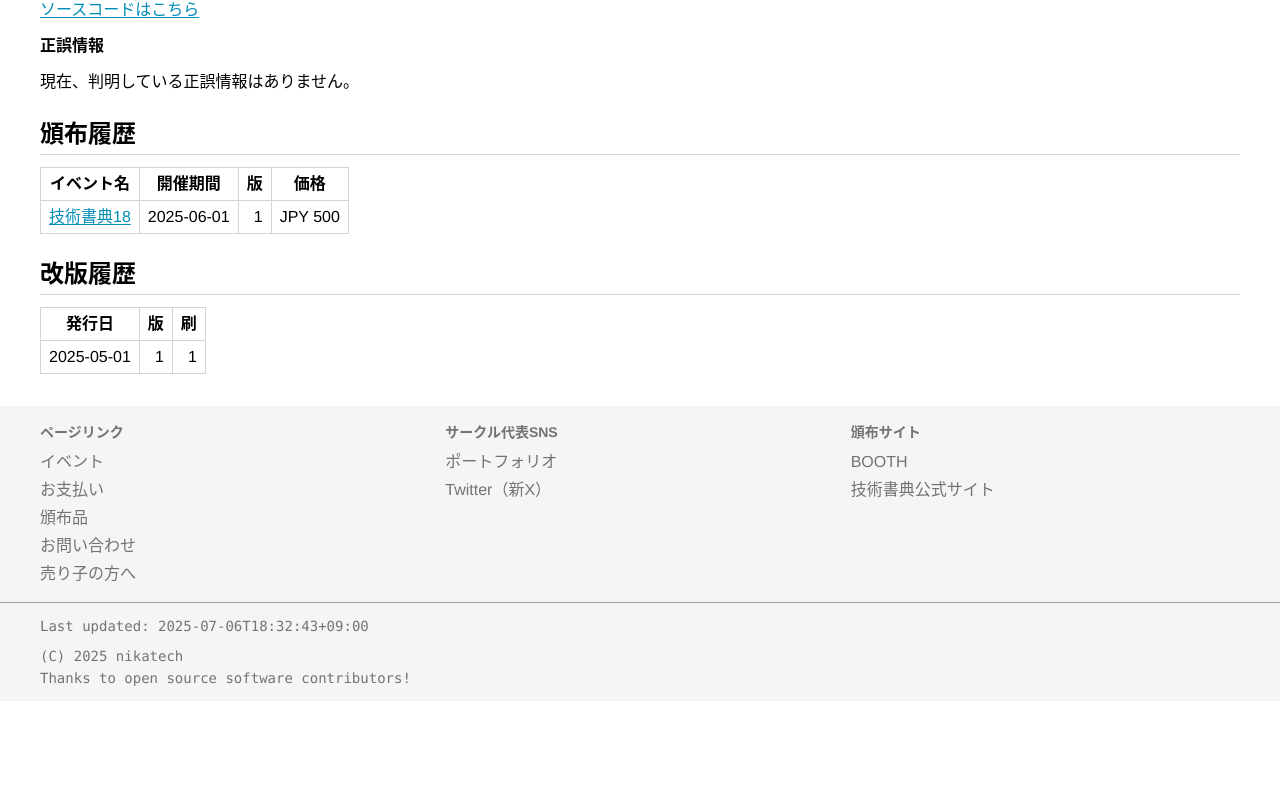
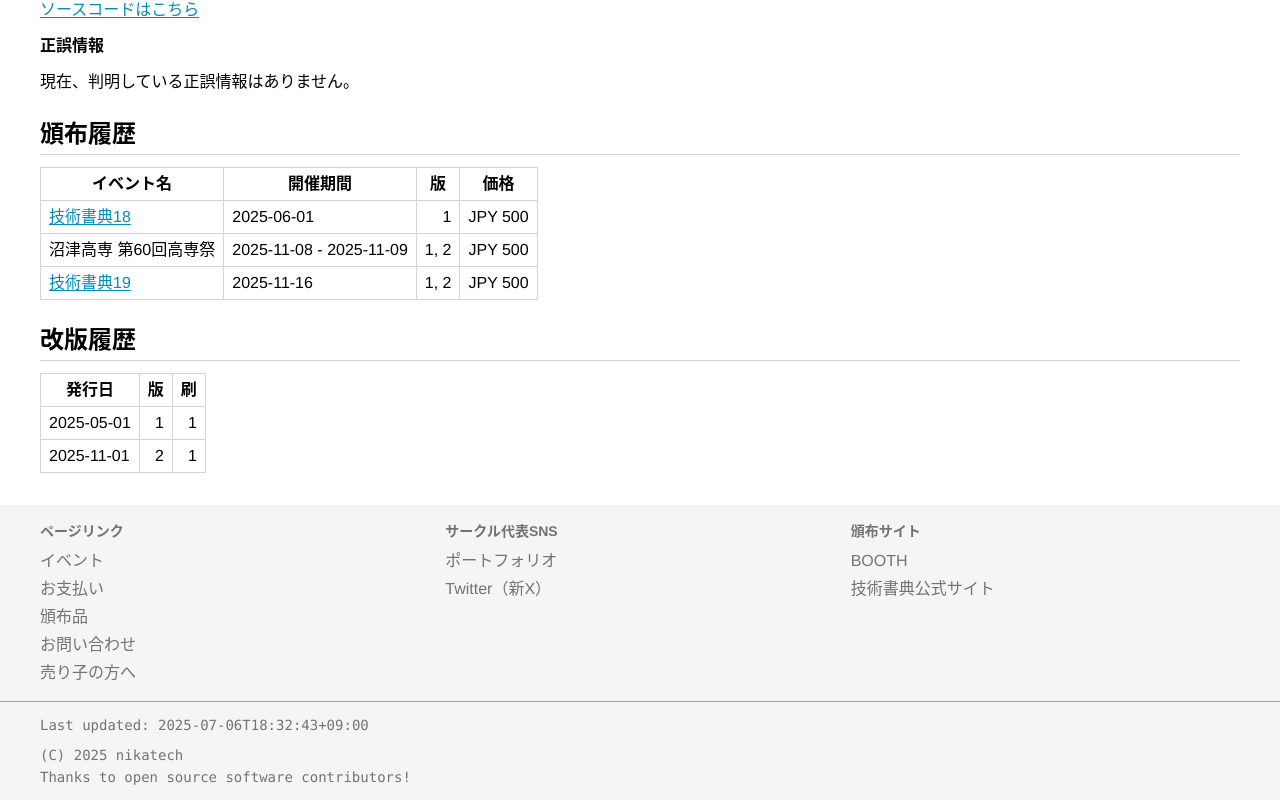
Before and after one commit to nikachu2012/nikatech-site, a Next.js app: page /item/avrasm in a window 1280 px wide. Shown: the part 1043-1843 px from the top of the page. Before the commit the page ends 1744 px from the top, so only its background shows below. Built offline with nearby package versions, Linux system fonts and the light colour scheme.

Commit message:
[add] 既刊の頒布履歴、改版履歴を更新

```diff
--- a/app/(default)/item/avrasm/page.tsx
+++ b/app/(default)/item/avrasm/page.tsx
@@ -105,6 +105,20 @@ export default function Home() {
                   <td>JPY 500</td>
                 </tr>
 
+                <tr>
+                  <td>沼津高専 第60回高専祭</td>
+                  <td>2025-11-08 - 2025-11-09</td>
+                  <td className="text-right">1, 2</td>
+                  <td>JPY 500</td>
+                </tr>
+
+                <tr>
+                  <td><Link className="link" href={"https://techbookfest.org/event/tbf19"} target="_blank">技術書典19</Link></td>
+                  <td>2025-11-16</td>
+                  <td className="text-right">1, 2</td>
+                  <td>JPY 500</td>
+                </tr>
+
 
               </tbody>
             </table>
@@ -131,6 +145,12 @@ export default function Home() {
                   <td className="text-right">1</td>
                 </tr>
 
+                <tr>
+                  <td>2025-11-01</td>
+                  <td className="text-right">2</td>
+                  <td className="text-right">1</td>
+                </tr>
+
 
               </tbody>
             </table>
--- a/app/(default)/item/smartremote_guide/page.tsx
+++ b/app/(default)/item/smartremote_guide/page.tsx
@@ -101,6 +101,19 @@ export default function Home() {
                   <td>JPY 500</td>
                 </tr>
 
+                <tr>
+                  <td>沼津高専 第60回高専祭</td>
+                  <td>2025-11-08 - 2025-11-09</td>
+                  <td className="text-right">2</td>
+                  <td>JPY 500</td>
+                </tr>
+
+                <tr>
+                  <td><Link className="link" href={"https://techbookfest.org/event/tbf19"} target="_blank">技術書典19</Link></td>
+                  <td>2025-11-16</td>
+                  <td className="text-right">2</td>
+                  <td>JPY 500</td>
+                </tr>
 
               </tbody>
             </table>
@@ -120,13 +133,17 @@ export default function Home() {
               </thead>
               <tbody className="[&_td]:border [&_td]:border-neutral-300 [&_td]:p-1 [&_td]:px-2">
 
-
                 <tr>
                   <td>2025-04-01</td>
                   <td className="text-right">1</td>
                   <td className="text-right">1</td>
                 </tr>
 
+                <tr>
+                  <td>2025-11-01</td>
+                  <td className="text-right">2</td>
+                  <td className="text-right">1</td>
+                </tr>
 
               </tbody>
             </table>
--- a/app/(default)/item/unicode_animal_paper/page.tsx
+++ b/app/(default)/item/unicode_animal_paper/page.tsx
@@ -104,6 +104,19 @@ export default function Home() {
                   <td>JPY 100</td>
                 </tr>
 
+                <tr>
+                  <td>沼津高専 第60回高専祭</td>
+                  <td>2025-11-08 - 2025-11-09</td>
+                  <td className="text-right">1</td>
+                  <td>JPY 100</td>
+                </tr>
+
+                <tr>
+                  <td><Link className="link" href={"https://techbookfest.org/event/tbf19"} target="_blank">技術書典19</Link></td>
+                  <td>2025-11-16</td>
+                  <td className="text-right">1</td>
+                  <td>JPY 100</td>
+                </tr>
 
               </tbody>
             </table>
```
